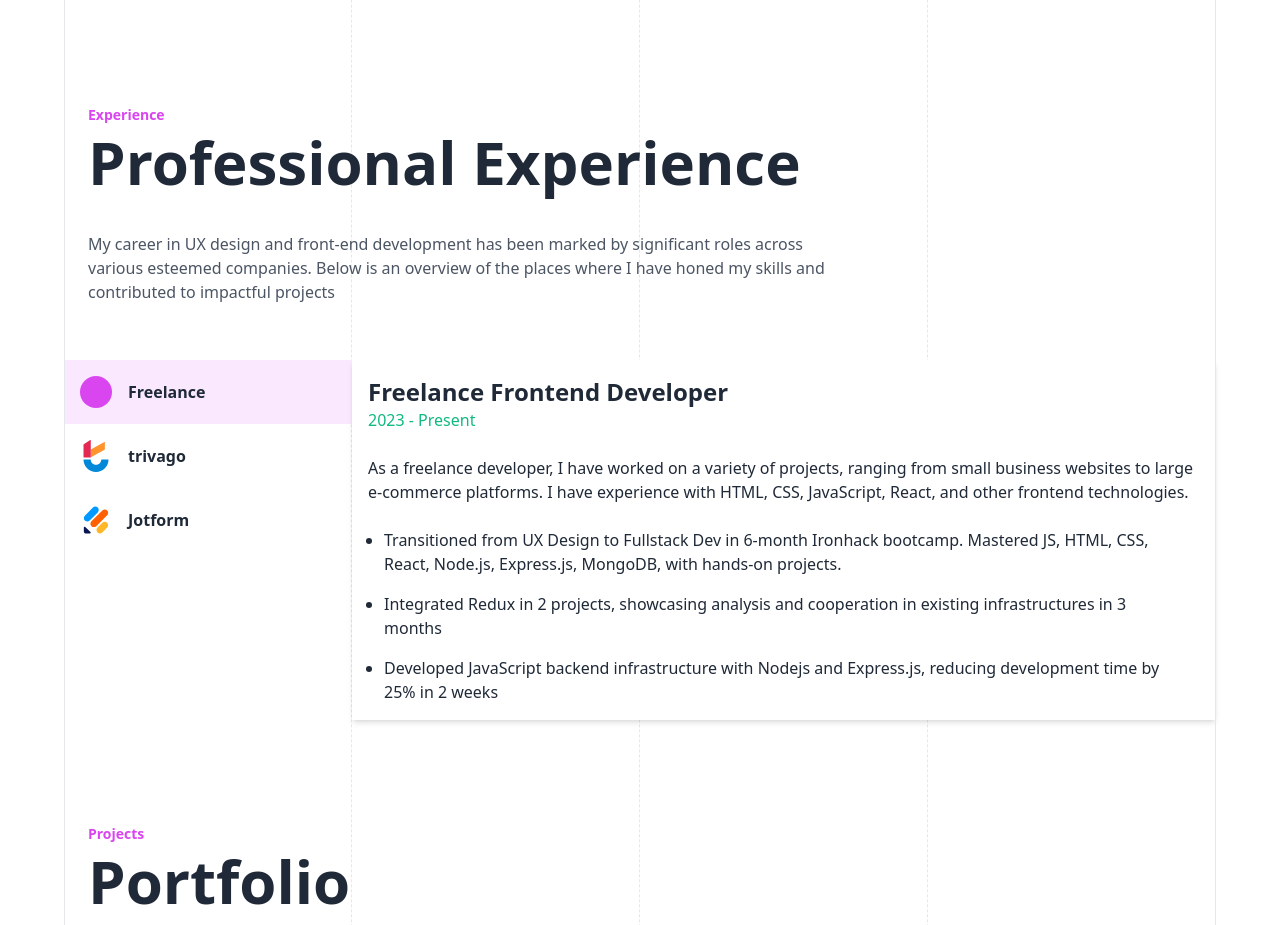
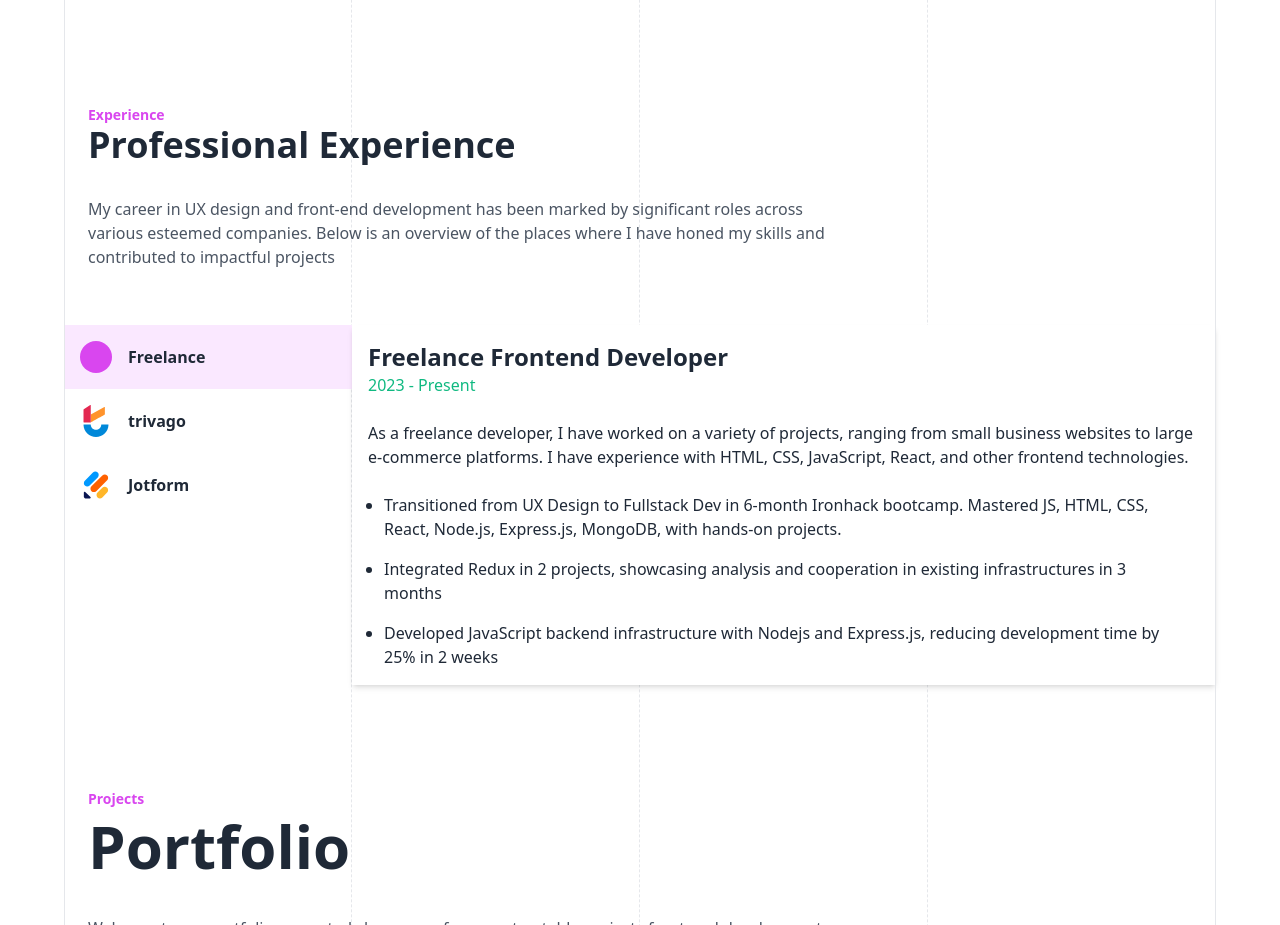
Before and after one commit to cursedxp/portfolio-site, a React (Vite) app: page / in a window 1280 px wide. Shown: the part 1940-2865 px from the top of the page. Built offline with nearby package versions, Linux system fonts and the light colour scheme.

Commit message:
✨ (ExperinceTab.jsx): update font size and responsiveness of the heading in ExperienceTab component 📝 (ExperinceTab.jsx): add 'sm:text-4xl' class to the heading to make it responsive on small screens

```diff
--- a/src/components/ExperinceTab/ExperinceTab.jsx
+++ b/src/components/ExperinceTab/ExperinceTab.jsx
@@ -14,7 +14,7 @@ export default function ExperinceTab({ id }) {
       <div className="flex-1 flex-col p-6">
         <h3 className=" text-sm font-bold text-fuchsia-500">Experience</h3>
         <RevealAnimation>
-          <h1 className="text-6xl font-bold leading-tight ">
+          <h1 className="text-6xl sm:text-4xl font-bold leading-tight ">
             Professional Experience
           </h1>
         </RevealAnimation>
```
